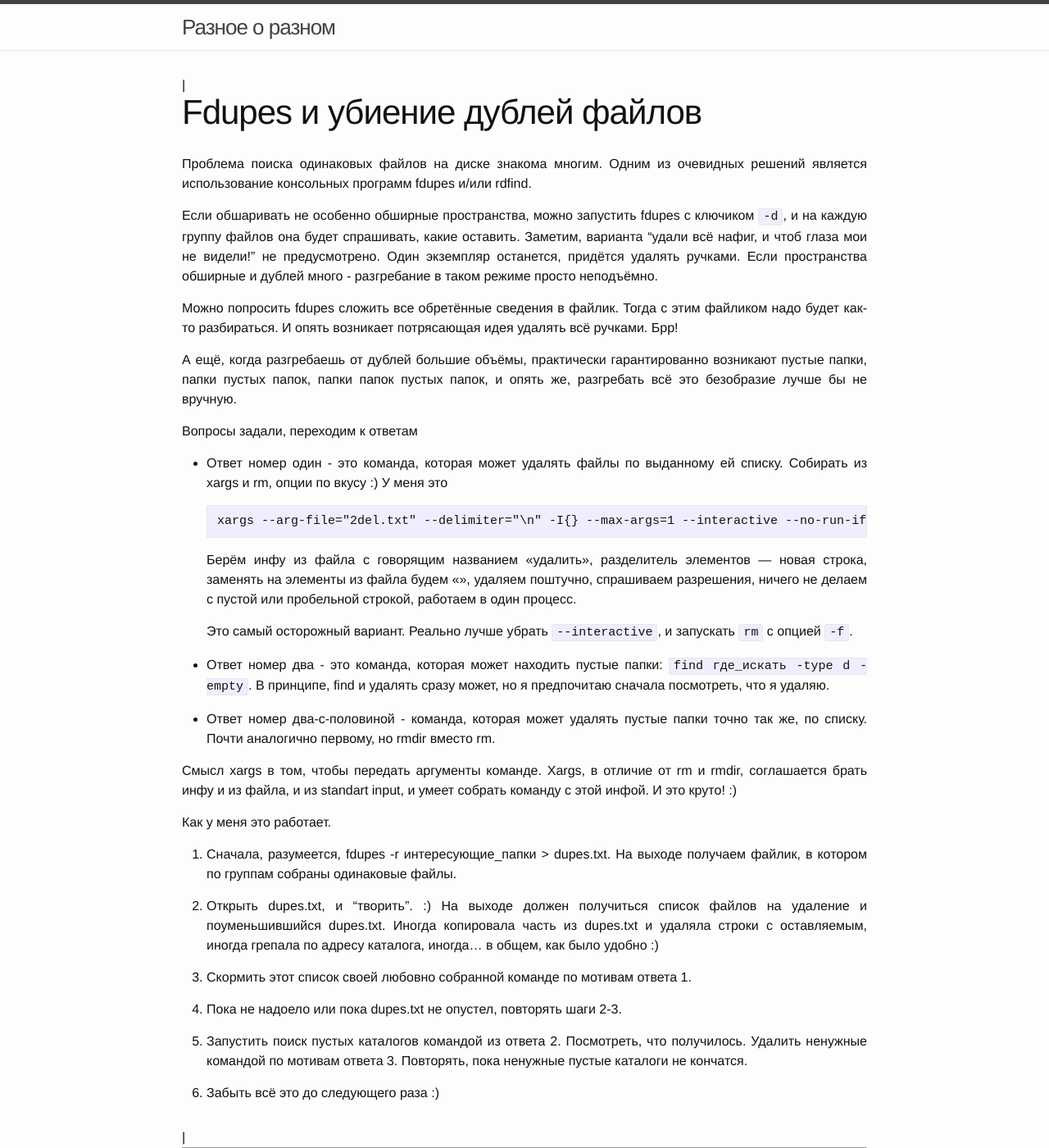
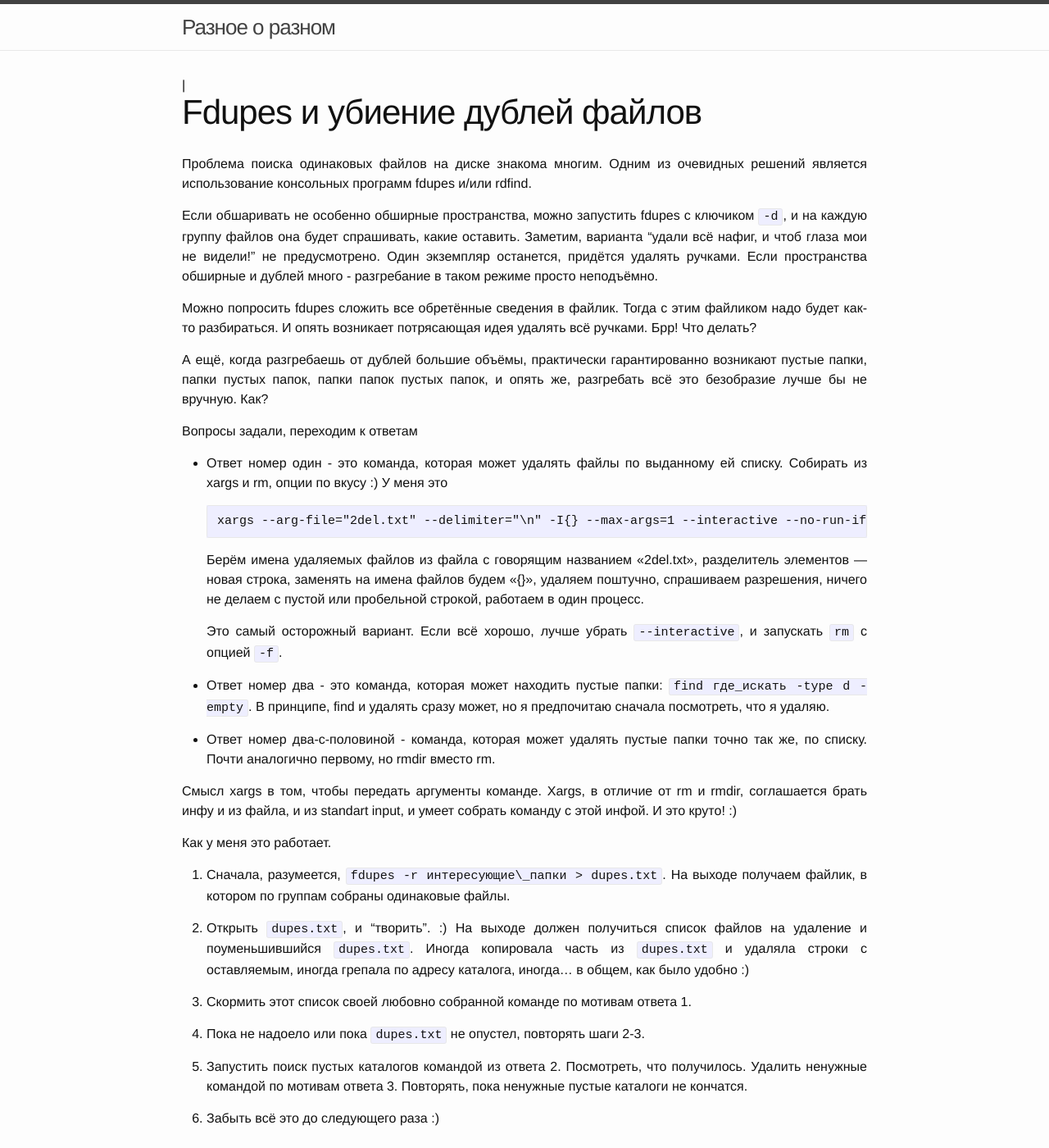
Before and after one commit to ladykosha/ladykosha.github.io, a Jekyll site: the page built from pages/killdups.md, in a window 1280 px wide and 1400 px high. Shown: the whole window at 82% size. Built offline with Jekyll 4.4.1, drawn with Linux system fonts in a browser that asks for light colours; comment, search, counter and statistics services are not loaded.

Commit message:
Преимущественно кавычки

```diff
--- a/pages/killdups.md
+++ b/pages/killdups.md
@@ -7,9 +7,9 @@
 
 Если обшаривать не особенно обширные пространства, можно запустить fdupes с ключиком `-d`, и на каждую группу файлов она будет спрашивать, какие оставить. Заметим, варианта “удали всё нафиг, и чтоб глаза мои не видели!” не предусмотрено. Один экземпляр останется, придётся удалять ручками. Если пространства обширные и дублей много - разгребание в таком режиме просто неподъёмно.
 
-Можно попросить fdupes сложить все обретённые сведения в файлик. Тогда с этим файликом надо будет как-то разбираться. И опять возникает потрясающая идея удалять всё ручками. Брр!
+Можно попросить fdupes сложить все обретённые сведения в файлик. Тогда с этим файликом надо будет как-то разбираться. И опять возникает потрясающая идея удалять всё ручками. Брр!  Что делать?
 
-А ещё, когда разгребаешь от дублей большие объёмы, практически гарантированно возникают пустые папки, папки пустых папок, папки папок пустых папок, и опять же, разгребать всё это безобразие лучше бы не вручную.
+А ещё, когда разгребаешь от дублей большие объёмы, практически гарантированно возникают пустые папки, папки пустых папок, папки папок пустых папок, и опять же, разгребать всё это безобразие лучше бы не вручную. Как?
 
 Вопросы задали, переходим к ответам
 
@@ -17,9 +17,9 @@
 
         xargs --arg-file="2del.txt" --delimiter="\n" -I{} --max-args=1 --interactive --no-run-if-empty --verbose --max-procs=1 rm '{}'
 
-    Берём инфу из файла с говорящим названием «удалить», разделитель элементов — новая строка, заменять на элементы из файла будем «», удаляем поштучно, спрашиваем разрешения, ничего не делаем с пустой или пробельной строкой, работаем в один процесс.
+    Берём имена удаляемых файлов из файла с говорящим названием «2del.txt», разделитель элементов — новая строка, заменять на имена файлов будем «{}», удаляем поштучно, спрашиваем разрешения, ничего не делаем с пустой или пробельной строкой, работаем в один процесс.
 
-    Это самый осторожный вариант. Реально лучше убрать `--interactive`, и запускать `rm` с опцией `-f`.
+    Это самый осторожный вариант. Если всё хорошо, лучше убрать `--interactive`, и запускать `rm` с опцией `-f`.
 
 -   Ответ номер два - это команда, которая может находить пустые папки: `find где_искать -type d -empty`. В принципе, find и удалять сразу может, но я предпочитаю сначала посмотреть, что я удаляю.
 
@@ -29,13 +29,13 @@
 
 Как у меня это работает.
 
-1.  Сначала, разумеется, fdupes -r интересующие\_папки &gt; dupes.txt. На выходе получаем файлик, в котором по группам собраны одинаковые файлы.
+1.  Сначала, разумеется, `fdupes -r интересующие\_папки > dupes.txt`. На выходе получаем файлик, в котором по группам собраны одинаковые файлы.
 
-2.  Открыть dupes.txt, и “творить”. :) На выходе должен получиться список файлов на удаление и поуменьшившийся dupes.txt. Иногда копировала часть из dupes.txt и удаляла строки с оставляемым, иногда грепала по адресу каталога, иногда… в общем, как было удобно :)
+2.  Открыть `dupes.txt`, и “творить”. :) На выходе должен получиться список файлов на удаление и поуменьшившийся `dupes.txt`. Иногда копировала часть из `dupes.txt` и удаляла строки с оставляемым, иногда грепала по адресу каталога, иногда… в общем, как было удобно :)
 
 3.  Скормить этот список своей любовно собранной команде по мотивам ответа 1.
 
-4.  Пока не надоело или пока dupes.txt не опустел, повторять шаги 2-3.
+4.  Пока не надоело или пока `dupes.txt` не опустел, повторять шаги 2-3.
 
 5.  Запустить поиск пустых каталогов командой из ответа 2. Посмотреть, что получилось. Удалить ненужные командой по мотивам ответа 3. Повторять, пока ненужные пустые каталоги не кончатся.
 
```
